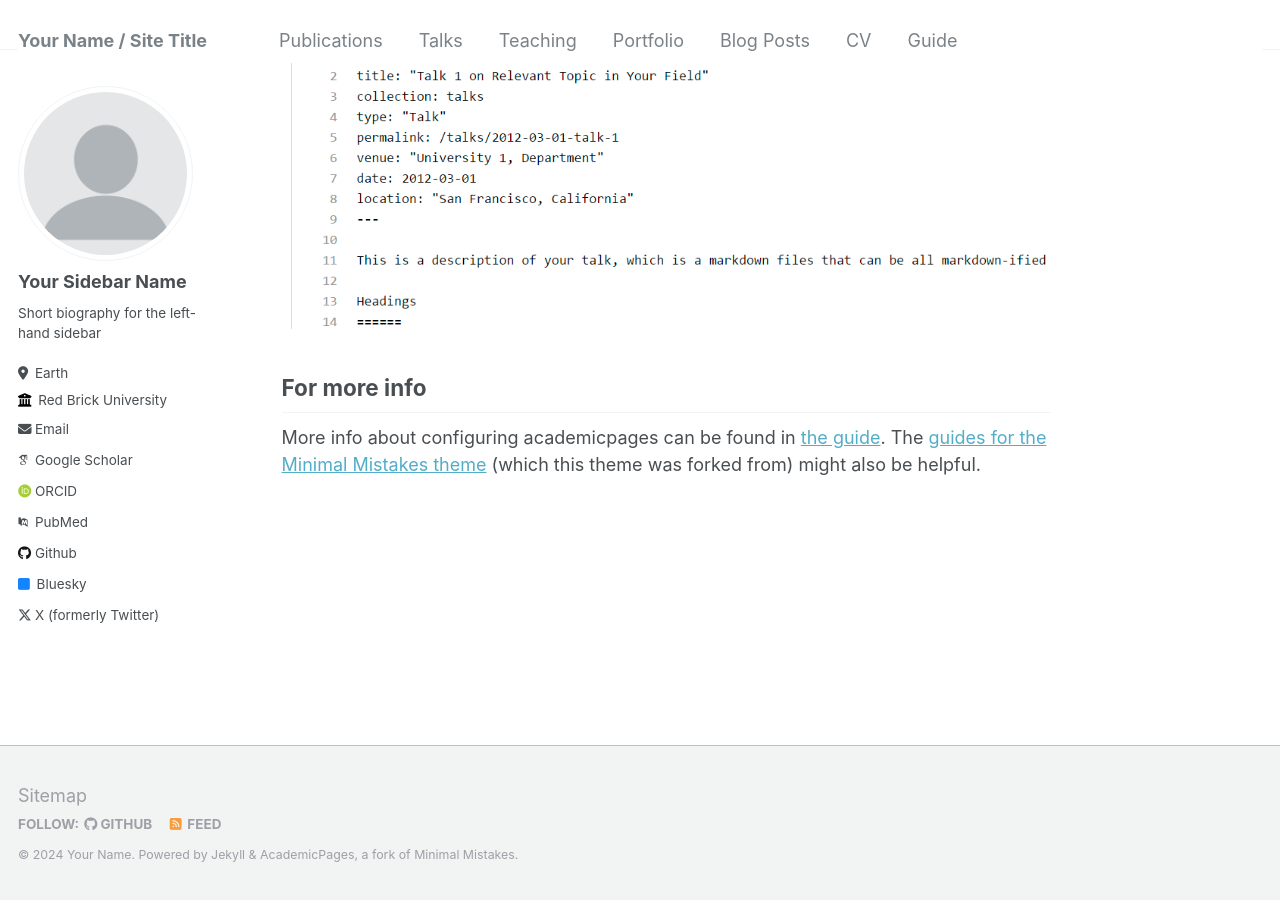
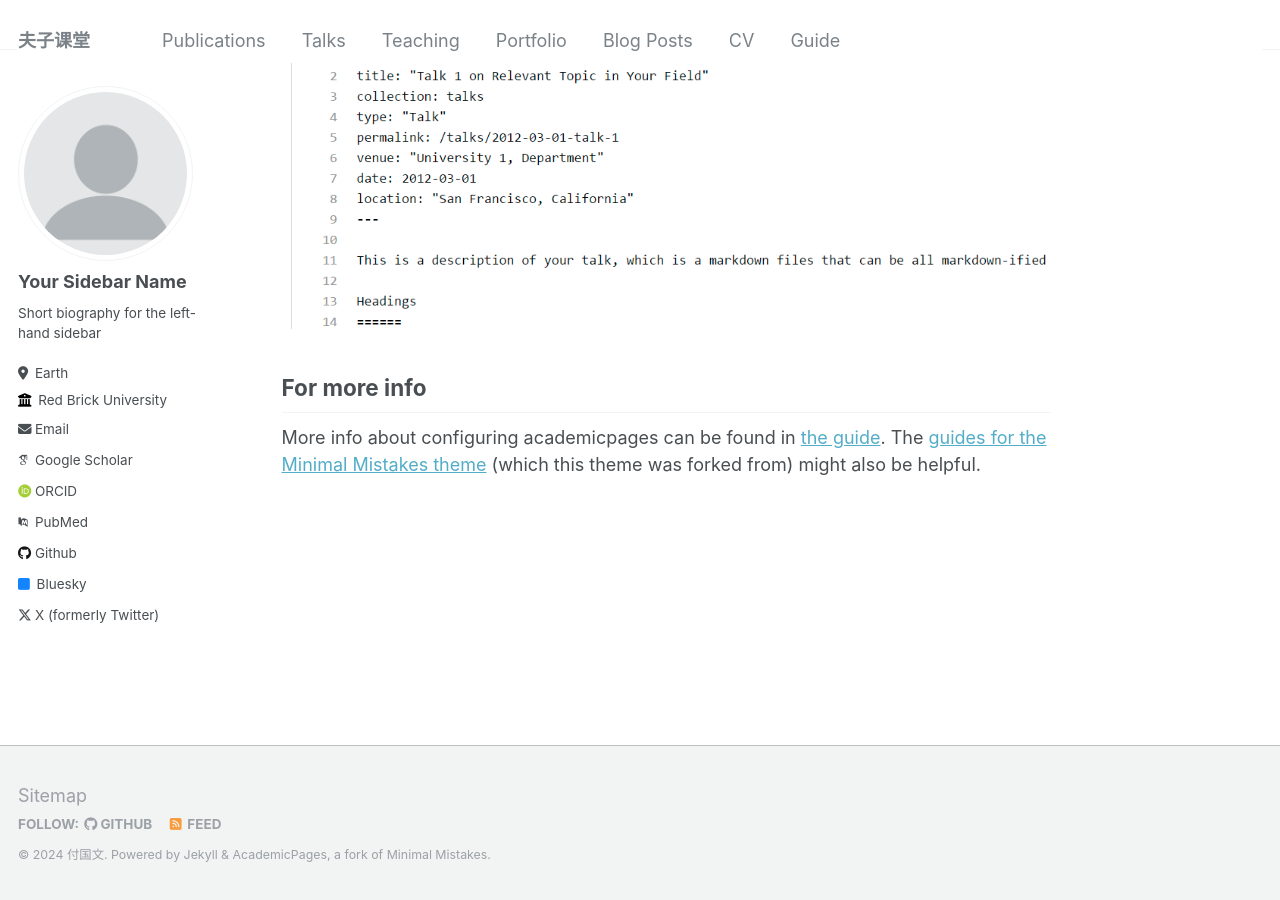
Before and after one commit to fuguowenn/fuguowenn.github.io, a Jekyll site: the page built from _pages/about.md, in a window 1280 px wide and 900 px high, scrolled down 2640 px. Built offline with Jekyll 4.4.1, drawn with Linux system fonts in a browser that asks for light colours; some web fonts are replaced.

Commit message:
Update _config.yml

```diff
--- a/_config.yml
+++ b/_config.yml
@@ -8,9 +8,9 @@
 
 # Basic Site Settings
 locale                   : "en-US"
-title                    : "Your Name / Site Title"
+title                    : "夫子课堂"
 title_separator          : "-"
-name                     : &name "Your Name"
+name                     : &name "付国文"
 description              : &description "personal description"
 url                      : https://academicpages.github.io # the base hostname & protocol for your site e.g. "https://mmistakes.github.io"
 baseurl                  : "" # the subpath of your site, e.g. "/blog"
```
